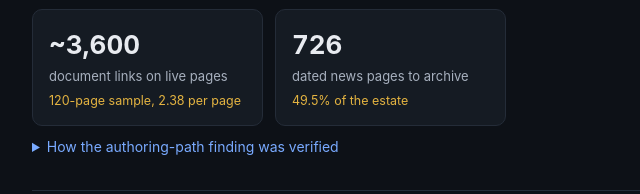
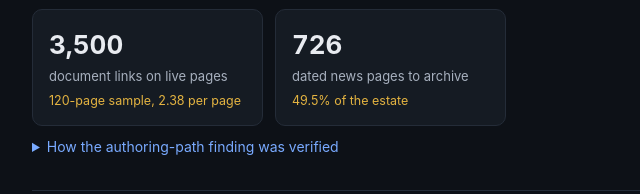
Before and after one commit to mansaj/baaqmd-website-modernization-demo, a plain HTML site: page index.html in a window 1280 px wide. Shown: the part 493-687 px from the top of the page, 128-768 px from the left. Drawn offline with Linux system fonts and the light colour scheme.

Commit message:
Correct document link count to 3,500 (1,468 x 2.38)

```diff
--- a/index.html
+++ b/index.html
@@ -56,7 +56,7 @@ details summary{cursor:pointer;color:var(--acc);font-size:14px;margin-top:10px}
 <div class="kpi"><div class="v">25,347</div><div class="l">are CMS authoring paths (unique)</div><div class="d">94.5% of unique entries, not public addresses</div></div>
 <div class="kpi"><div class="v">1,468</div><div class="l">unique live pages</div><div class="d">1,399 main site, 69 elsewhere</div></div>
 <div class="kpi"><div class="v">14,056</div><div class="l">authoring names ending -pdf</div><div class="d">consistent with the District's 13,750</div></div>
-<div class="kpi"><div class="v">~3,600</div><div class="l">document links on live pages</div><div class="d">120-page sample, 2.38 per page</div></div>
+<div class="kpi"><div class="v">3,500</div><div class="l">document links on live pages</div><div class="d">120-page sample, 2.38 per page</div></div>
 <div class="kpi"><div class="v">726</div><div class="l">dated news pages to archive</div><div class="d">49.5% of the estate</div></div>
 </div>
 <details><summary>How the authoring-path finding was verified</summary>
```
